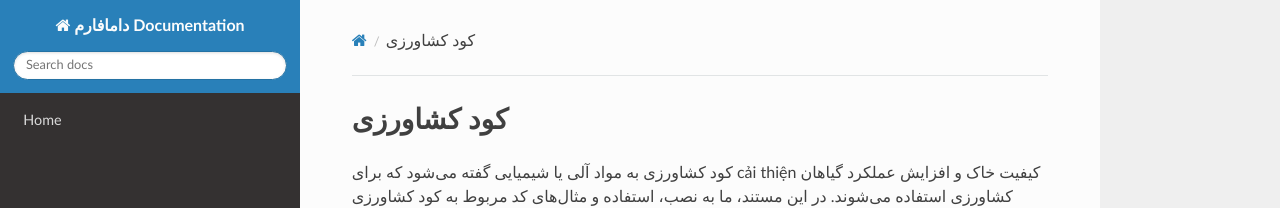
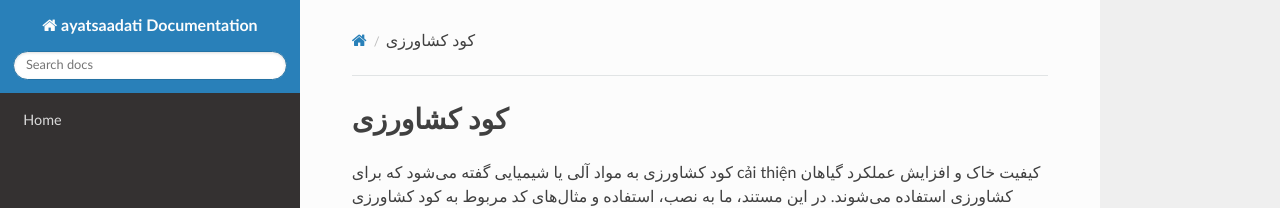
Before and after one commit to sahandsahabi553-prog/terraform-google-semantic-docs, an MkDocs documentation site: the page built from docs/کود-کشاورزی.md, in a window 1280 px wide. Shown: the top 208 px of the page. Built offline with MkDocs 1.6.1, drawn with Linux system fonts in a browser that asks for light colours; nearby versions of some CDN libraries.

```diff
--- a/mkdocs.yml
+++ b/mkdocs.yml
@@ -1,4 +1,4 @@
-site_name: دامافارم Documentation
+site_name: ayatsaadati Documentation
 nav:
   - Home: index.md
 theme: readthedocs
```
